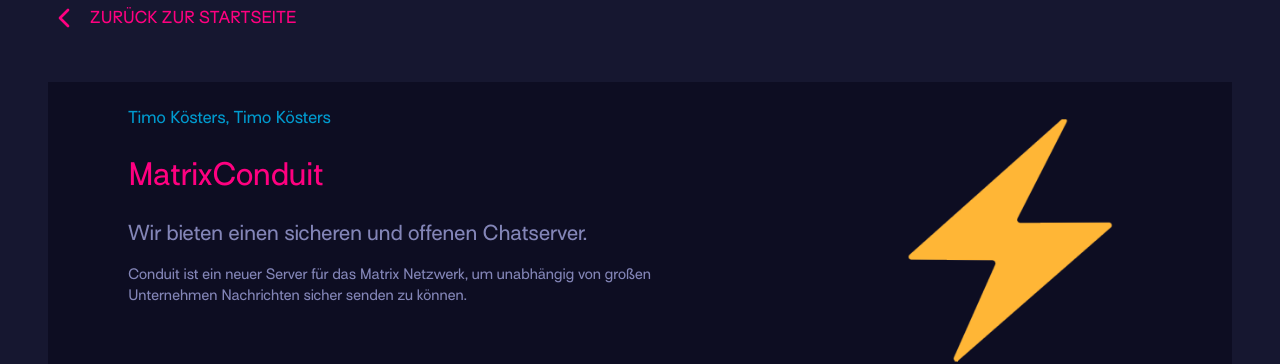
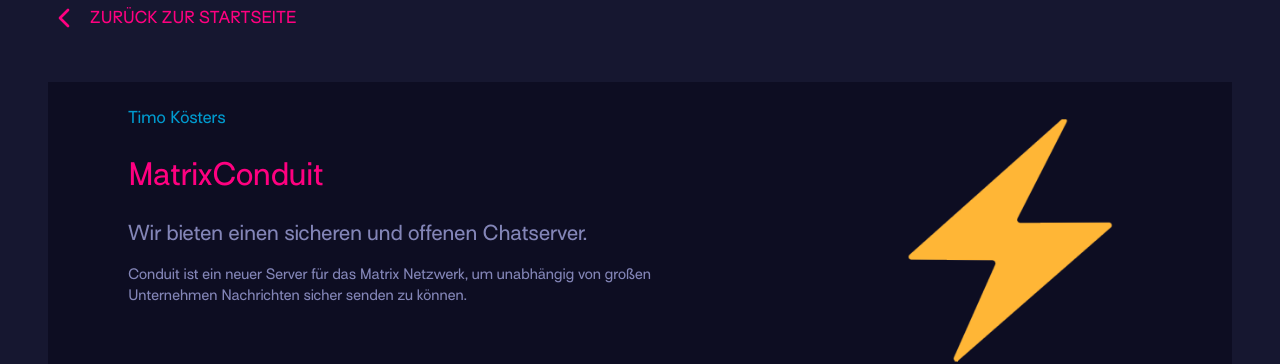
Before and after one commit to prototypefund/demo-week-runde9, a Jekyll site: the page built from _projects/15-matrixconduit.md, in a window 1280 px wide and 900 px high. Shown: the part 150-514 px from the top of the window. Built offline with Jekyll 4.4.1, drawn with Linux system fonts in a browser that asks for light colours.

Commit message:
Update 15-matrixconduit.md

```diff
--- a/_projects/15-matrixconduit.md
+++ b/_projects/15-matrixconduit.md
@@ -3,8 +3,6 @@ layout: project
 title: "MatrixConduit"
 image: /assets/images/project_images/matrixconduit/header.png
 authors:
-  - author: Timo Kösters
-    link:
   - author: Timo Kösters
     link:
 brief: "Wir bieten einen sicheren und offenen Chatserver."
```
